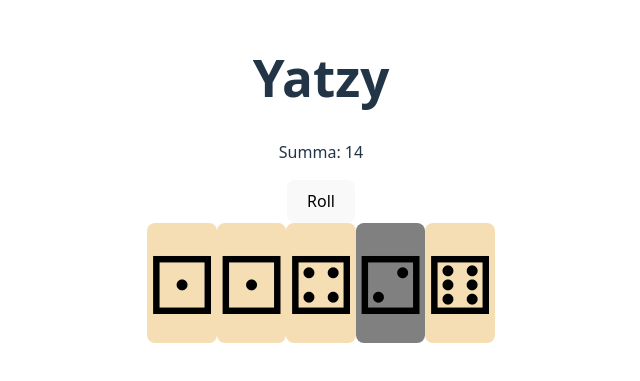
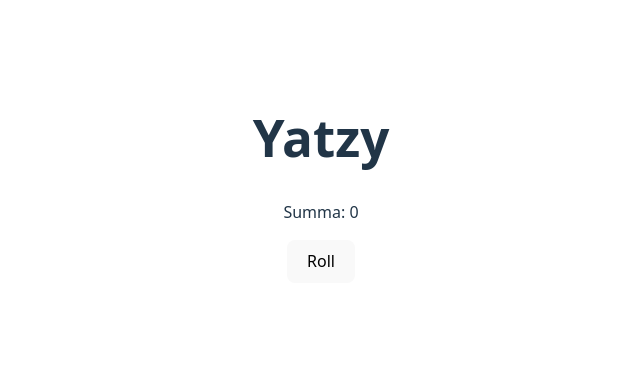
Before and after one commit to hassehulabeck/yatzy, a React (Vite) app: page / in a window 1280 px wide. Shown: the part 221-602 px from the top of the page, without its empty margins (319-959 px from the left). Built offline with nearby package versions, Linux system fonts and the light colour scheme.

Commit message:
fixed null values

```diff
--- a/src/App.jsx
+++ b/src/App.jsx
@@ -5,11 +5,11 @@ import { Die } from './Die'
 function App() {
 
   const [dice, setDice] = useState([
-    {id: 1, value: 1, isLocked: false },
-    {id: 2, value: 1, isLocked: false },
-    {id: 3, value: 4, isLocked: false },
-    {id: 4, value: 2, isLocked: true },
-    {id: 5, value: 6, isLocked: false },
+    {id: 1, value: null, isLocked: false },
+    {id: 2, value: null, isLocked: false },
+    {id: 3, value: null, isLocked: false },
+    {id: 4, value: null, isLocked: true },
+    {id: 5, value: null, isLocked: false },
   ])
 
   const [rolls, setRolls] = useState(0)
```
